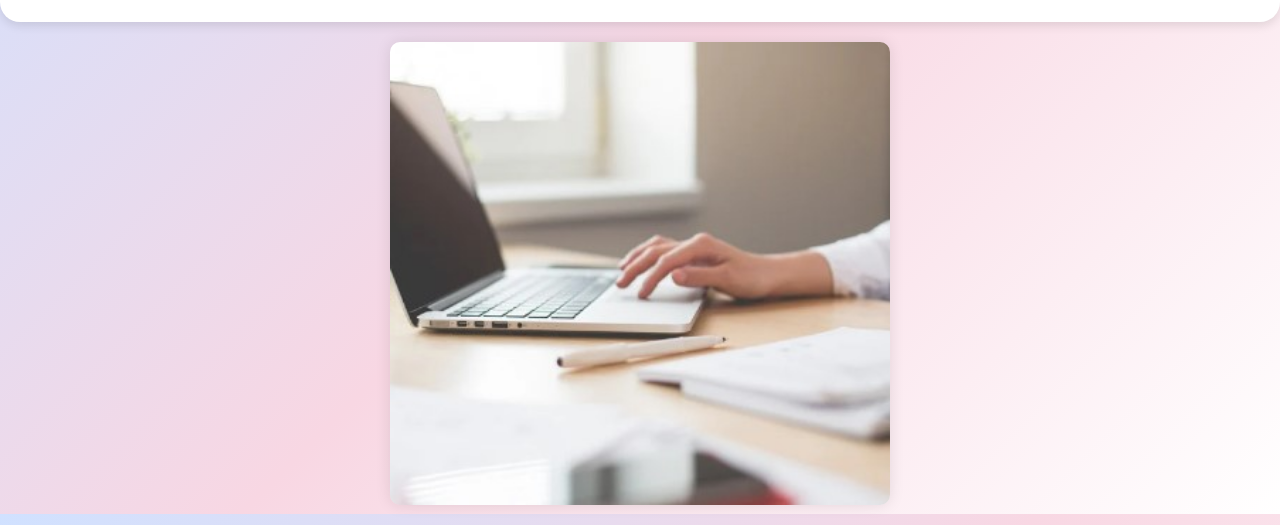
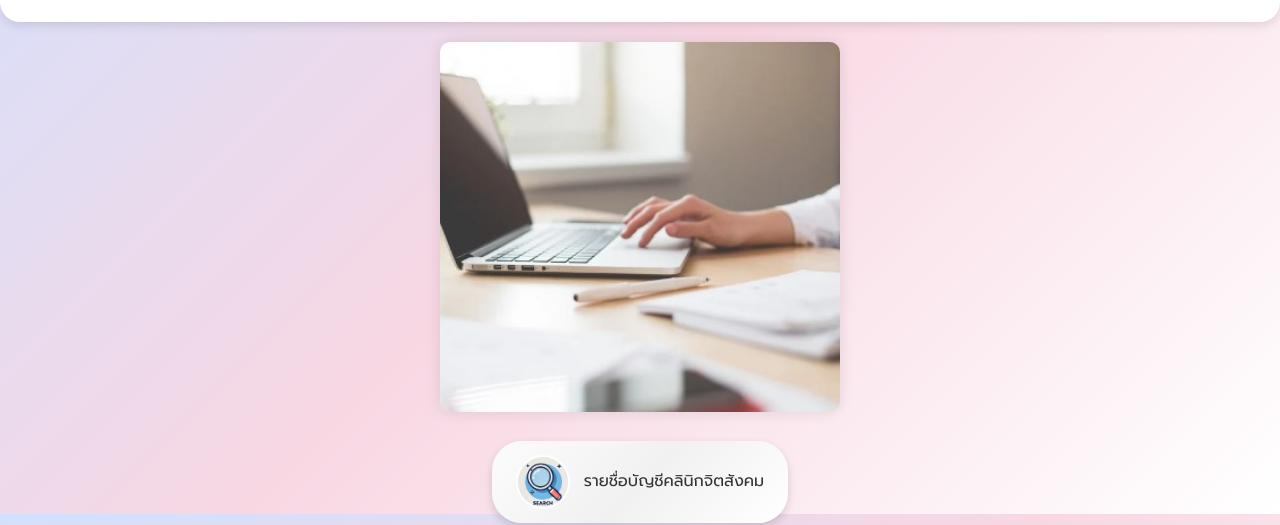
Before and after one commit to kristsada/Finishjit, a plain HTML site: page index.html in a window 1280 px wide. Shown: the part 286-811 px from the top of the page. Drawn offline with Linux system fonts and the light colour scheme; no server answers.

Commit message:
Update styles.css

```diff
--- a/styles.css
+++ b/styles.css
@@ -45,8 +45,8 @@ h2 {
 }
 
 .hero img {
-    width: 80%;
-    max-width: 500px;
+    width: 60%;
+    max-width: 400px;
     border-radius: 10px;
     margin-top: 20px;
     box-shadow: 0 0 15px rgba(0, 0, 0, 0.1);
```
